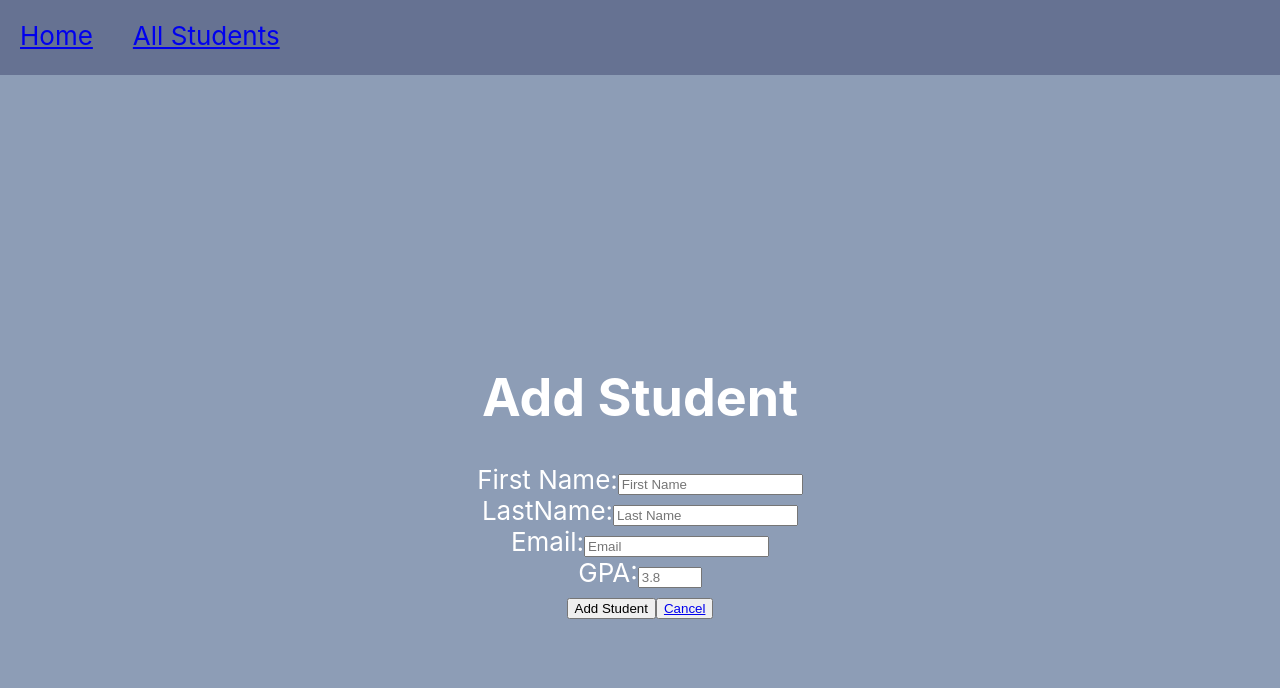
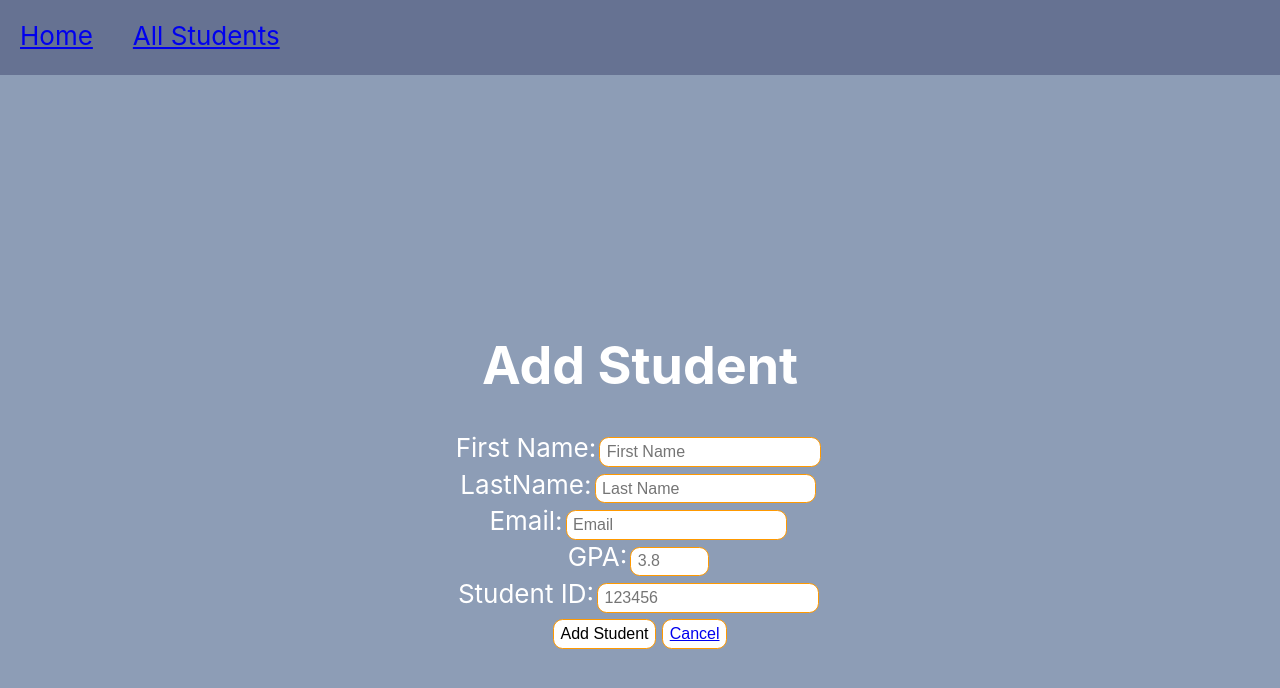
Before and after one commit to iambcho/CRUD-Front-End, a React (Create React App) app: page /add_students in a window 1280 px wide. Shown: the top 688 px of the page. Built offline with nearby package versions, Linux system fonts and the light colour scheme.

Commit message:
dispatch is now functional added css for input boxes and buttons

```diff
--- a/src/App.css
+++ b/src/App.css
@@ -78,3 +78,45 @@ li {
   height: 75px;
   background-color: #667292;
 }
+
+/* label, input, button {
+  font-size: inherit;
+  padding: 0.3em 0.4em;
+  margin: 0.1em 0.2em;
+  -moz-box-sizing: content-box;
+  -webkit-box-sizing: content-box;
+  box-sizing: content-box;
+  border: 1px solid #f90;
+  background-color: #fff;
+} */
+
+input, button {
+  margin-right: 0;
+  border-radius: 0.6em ;
+
+  font-size: initial;
+  padding: 0.3em 0.4em;
+  margin: 0.1em 0.2em;
+  -moz-box-sizing: content-box;
+  -webkit-box-sizing: content-box;
+  box-sizing: content-box;
+  border: 1px solid #f90;
+  background-color: #fff;
+}
+input:focus {
+  outline: none;
+  background-color: #ffa;
+  background-color: rgba(255,255,210,0.5);
+}
+
+/* CSS to handle  up and down arrows for number type inputs */
+input::-webkit-outer-spin-button.studentID,
+input::-webkit-inner-spin-button.studentID {
+    /* display: none; <- Crashes Chrome on hover */
+    -webkit-appearance: none;
+    margin: 0; /* <-- Apparently some margin are still there even though it's hidden */
+}
+
+input[type=number].studentID {
+    -moz-appearance:textfield; /* Firefox */
+}
--- a/src/components/container/AddStudent.js
+++ b/src/components/container/AddStudent.js
@@ -1,6 +1,7 @@
 import React, { Component } from "react";
 import {Link, Route} from 'react-router-dom';
 import { connect } from 'react-redux';
+import { addStudentThunk } from "../../store/utilities/students";
 import './../../App.css';
 
 
@@ -10,21 +11,22 @@ class AddStudent extends Component{
     handleSubmit = (event) => {
         event.preventDefault();
 
+        const id=this.getID.value;
         const firstName = this.getFirstName.value;
         const lastName = this.getLastName.value;
         const email = this.getEmail.value;
         const gpa = this.getGPA.value;
         const data = {
-            id: new Date(),
+            id,
             firstName,
             lastName,
             email,
             gpa
         }
         console.log(data);
-        // this.props.dispatch({
-        //     type:'ADD_STUDENT',
-        //     data});
+        this.props.dispatch({
+            type:'ADD_STUDENT',
+            data});
         this.getFirstName.value = '';
         this.getLastName.value = '';
         this.getEmail.value = '';
@@ -58,7 +60,11 @@ class AddStudent extends Component{
                             <br/>
 
                             GPA:
-                            <input type="number" min="0" max="4" step="0.1" required ref={(input)=>this.getGPA = input} placeholder="3.8"/>
+                            <input className="studentGPA" type="number" min="0" max="4" step="0.1" required ref={(input)=>this.getGPA = input} placeholder="3.8"/>
+                            <br/>
+
+                            Student ID:
+                            <input className="studentID" type="number" required ref={(input)=>this.getID = input} placeholder="123456"/ >
                             <br/>
 
                             <input type="submit" value="Add Student"/>
@@ -72,4 +78,4 @@ class AddStudent extends Component{
     }
 }
 
-export default AddStudent;
+export default connect()(AddStudent);
```
